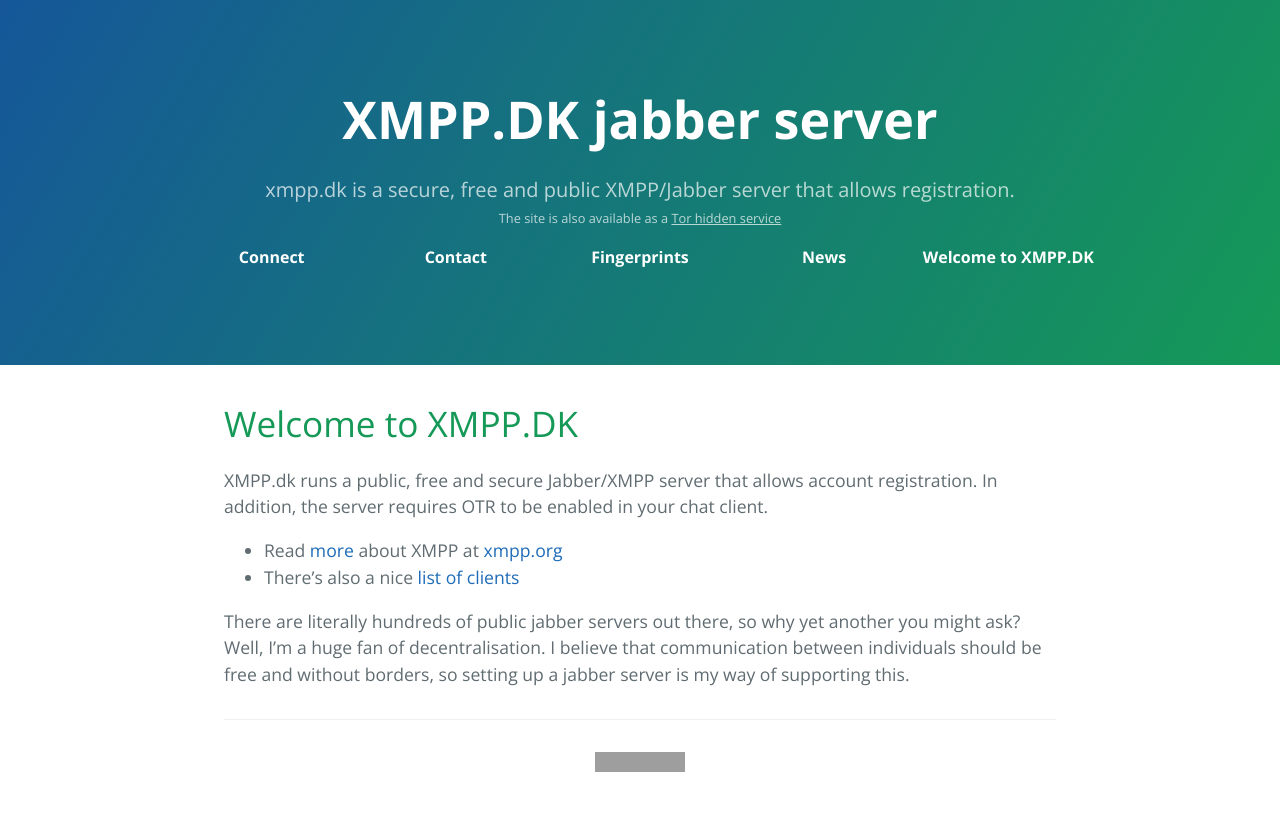
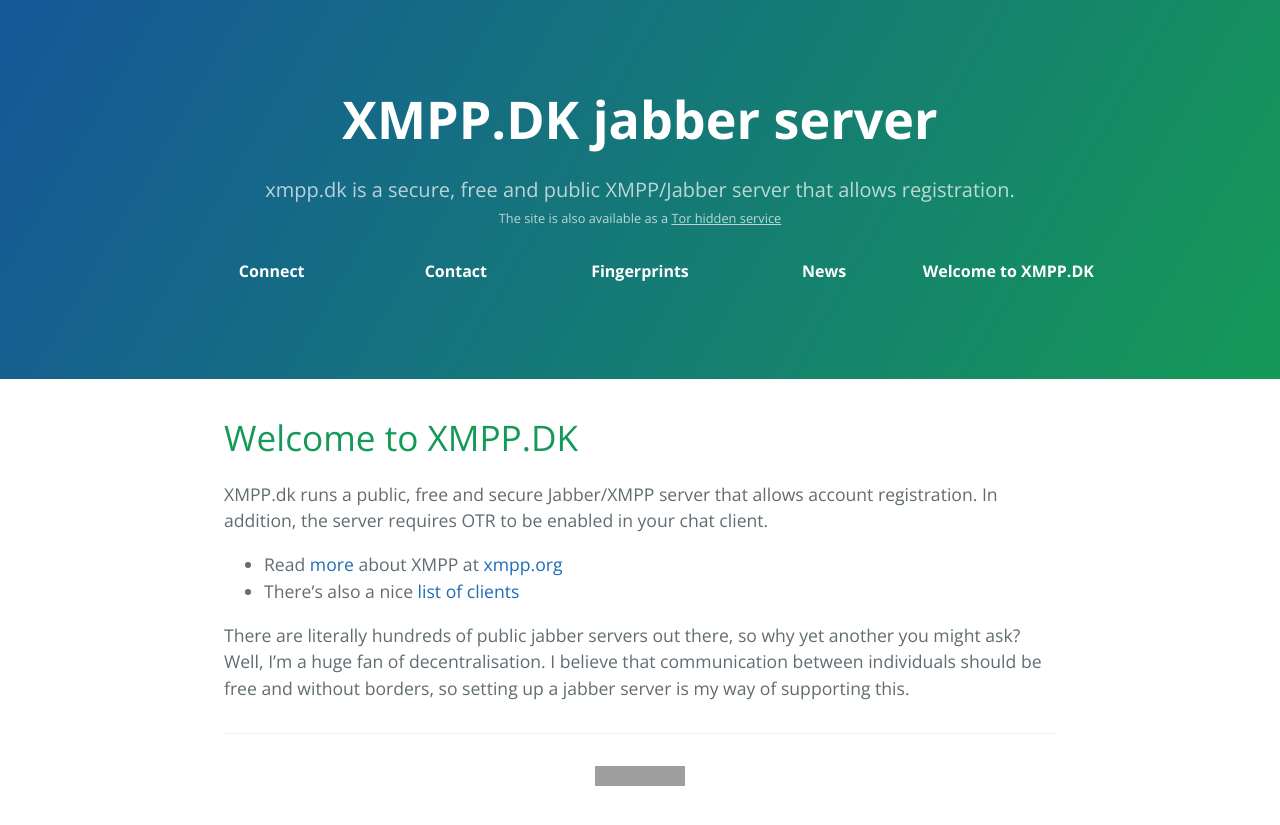
Before and after one commit to graffen/xmpp.dk, a Jekyll site: the page built from index.md, in a window 1280 px wide. Shown: the top 825 px of the page. Built offline with Jekyll 4.4.1, drawn with Linux system fonts in a browser that asks for light colours; our own code applies the rules of GitHub Pages for plain Markdown files; grey boxes are pictures that could not be loaded.

Commit message:
Tweak height of top bar and adjust navigation

```diff
--- a/_sass/jekyll-theme-xmpp.scss
+++ b/_sass/jekyll-theme-xmpp.scss
@@ -97,7 +97,7 @@
   }
 
   @include medium {
-    padding: 3rem 4rem;
+    padding: 1.5rem 4rem;
   }
 
   @include small {
@@ -334,7 +334,7 @@
 
 aside nav {
     text-align: center;
-    margin: 0 auto;
+    margin: 30px auto 0 auto;
 
     ul {
         padding: 0;
```
